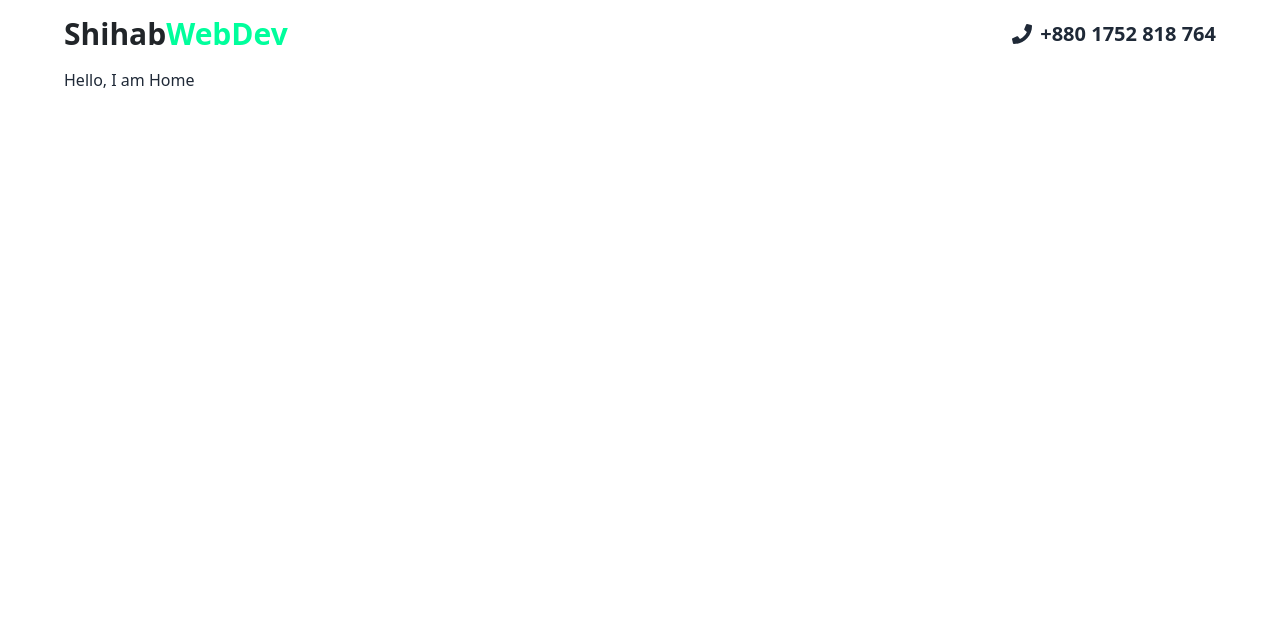
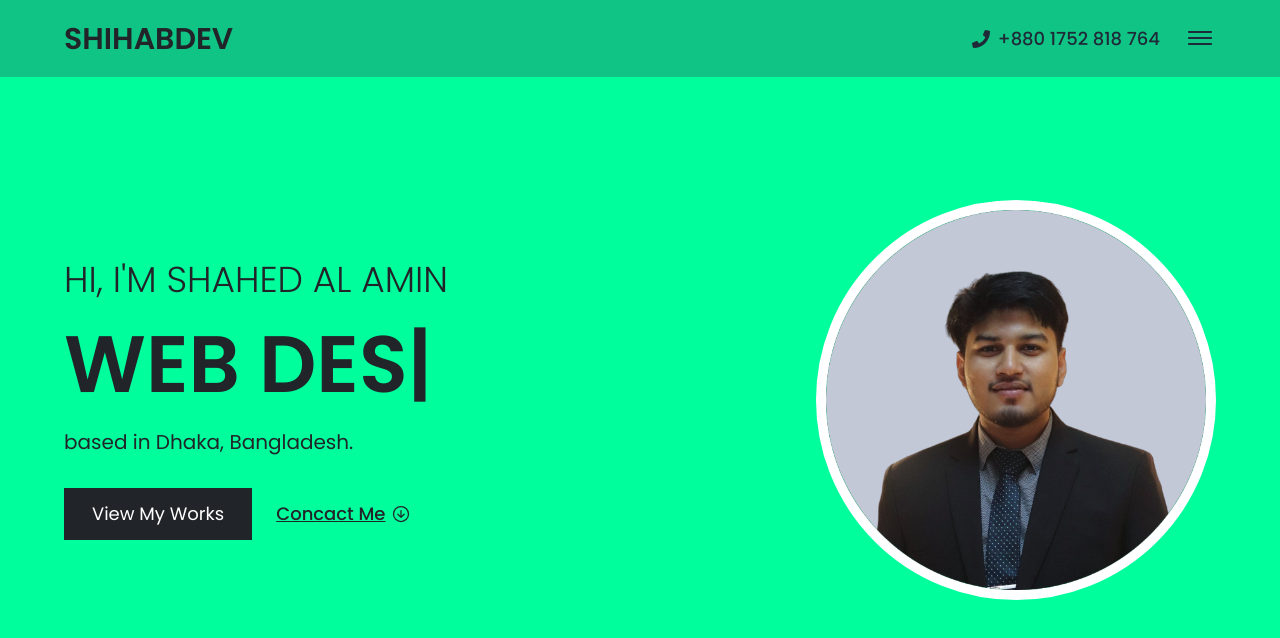
Before and after one commit to shihab01118/my-portfolio, a React (Vite) app: page / in a window 1280 px wide. Shown: the top 638 px of the page. Built offline with nearby package versions, Linux system fonts and the light colour scheme.

Commit message:
banner added

```diff
--- a/package.json
+++ b/package.json
@@ -17,6 +17,7 @@
     "react-dom": "^18.2.0",
     "react-icons": "^4.12.0",
     "react-router-dom": "^6.20.1",
+    "react-type-animation": "^3.2.0",
     "sort-by": "^1.2.0"
   },
   "devDependencies": {
--- /dev/null
+++ b/src/components/Navbar/Dropdown/Dropdown.jsx
@@ -0,0 +1,17 @@
+import { useState } from "react";
+import { IoIosMenu } from "react-icons/io";
+import { RxCross2 } from "react-icons/rx";
+
+const Dropdown = () => {
+  const [isOpen, setIsOpen] = useState(false);
+
+  return (
+    <div>
+      <button className="pt-[6px]" onClick={() => setIsOpen(!isOpen)}>
+        {isOpen ? <RxCross2 size={32} /> : <IoIosMenu size={32} />}
+      </button>
+    </div>
+  );
+};
+
+export default Dropdown;
--- a/src/components/Navbar/Navbar/Navbar.jsx
+++ b/src/components/Navbar/Navbar/Navbar.jsx
@@ -1,20 +1,21 @@
 import { FaPhone } from "react-icons/fa";
+import Dropdown from "../Dropdown/Dropdown";
 
 const Navbar = () => {
   return (
-    <div className="w-full bg-white py-4">
+    <div className="w-full bg-gray-700 bg-opacity-30 fixed py-4">
       <div className="max-w-6xl mx-auto flex justify-between items-center">
         <div>
-          <h2 className="text-[#212529] font-bold text-3xl">
-            Shihab<span className="text-[#00FE9C]">WebDev</span>
+          <h2 className="text-secondary font-semibold text-3xl uppercase">
+            ShihabDev
           </h2>
         </div>
         <div className="flex gap-6">
           <div className="flex items-center gap-2">
-            <FaPhone size={20} />
-            <p className="text-xl font-semibold">+880 1752 818 764</p>
+            <FaPhone size={18} />
+            <p className="text-lg font-medium">+880 1752 818 764</p>
           </div>
-
+          <Dropdown />
         </div>
       </div>
     </div>
--- a/src/index.css
+++ b/src/index.css
@@ -1,4 +1,4 @@
-@import url('https://fonts.googleapis.com/css2?family=Poppins:ital,wght@0,400;0,500;0,600;0,700;0,800;0,900;1,400;1,500;1,600;1,700;1,800;1,900&display=swap');
+@import url('https://fonts.googleapis.com/css2?family=Poppins:ital,wght@0,200;0,300;0,400;0,500;0,600;0,700;0,800;0,900;1,400;1,500;1,600;1,700;1,800;1,900&display=swap');
 
 @tailwind base;
 @tailwind components;
--- a/src/layouts/MainLayout.jsx
+++ b/src/layouts/MainLayout.jsx
@@ -3,11 +3,9 @@ import Navbar from "../components/Navbar/Navbar/Navbar";
 
 const MainLayout = () => {
   return (
-    <div>
+    <div className="font-poppins">
       <Navbar />
-      <div className="max-w-6xl mx-auto">
-        <Outlet />
-      </div>
+      <Outlet />
     </div>
   );
 };
--- a/src/pages/Home.jsx
+++ /dev/null
@@ -1,10 +0,0 @@
-const Home = () => {
-
-    return (
-        <div>
-            <p> Hello, I am Home </p>
-        </div>
-    )
-};
-
-export default Home;
--- /dev/null
+++ b/src/pages/Home/Banner/Banner.jsx
@@ -0,0 +1,45 @@
+import { TypeAnimation } from "react-type-animation";
+import { IoArrowDownCircleOutline } from "react-icons/io5";
+import ProfileImg from "../../../assets/profile-pic (1.0).png";
+
+const Banner = () => {
+  return (
+    <div className="min-h-screen bg-[#00FE9C]">
+      <div className="max-w-6xl mx-auto flex justify-between items-center h-screen">
+        <div className="text-secondary">
+          <p className="text-4xl uppercase font-light">
+            Hi, I{"'"}M shahed al amin
+          </p>
+          <div className="my-1">
+            <TypeAnimation
+              preRenderFirstString={true}
+              speed={35}
+              sequence={["Web Designer", 2000, "Web Developer", 2000]}
+              style={{
+                fontSize: "5em",
+                textTransform: "uppercase",
+                fontWeight: 600,
+              }}
+              repeat={Infinity}
+            />
+          </div>
+          <p className="text-xl">based in Dhaka, Bangladesh.</p>
+          <div className="flex mt-8 gap-6 items-center">
+            <button className="py-3 px-7 rounded-none capitalize text-lg text-white bg-secondary border-none hover:bg-[#424649]">
+              View My Works
+            </button>
+            <button className="text-secondary flex items-center gap-[6px] hover:text-[#424649]">
+              <span className="underline text-lg font-medium">Concact Me</span>{" "}
+              <IoArrowDownCircleOutline size={20} />
+            </button>
+          </div>
+        </div>
+        <div className="rounded-full w-[400px] border-[10px] border-white">
+          <img src={ProfileImg} alt="Profile Image" title="I'm Shihab" />
+        </div>
+      </div>
+    </div>
+  );
+};
+
+export default Banner;
--- /dev/null
+++ b/src/pages/Home/Home/Home.jsx
@@ -0,0 +1,11 @@
+import Banner from "../Banner/Banner";
+
+const Home = () => {
+  return (
+    <div>
+      <Banner />
+    </div>
+  );
+};
+
+export default Home;
--- a/src/routes/routes.jsx
+++ b/src/routes/routes.jsx
@@ -1,6 +1,6 @@
 import { createBrowserRouter } from "react-router-dom";
 import MainLayout from "../layouts/MainLayout";
-import Home from "../pages/Home";
+import Home from "../pages/Home/Home/Home";
 
 const router = createBrowserRouter([
   {
@@ -9,7 +9,7 @@ const router = createBrowserRouter([
     children: [
       {
         path: "/",
-        element: <Home />
+        element: <Home />,
       },
     ],
   },
--- a/tailwind.config.js
+++ b/tailwind.config.js
@@ -5,6 +5,7 @@ export default {
     extend: {
       colors: {
         primary: "#00FE9C",
+        secondary: "#212529"
       },
       fontFamily: {
         poppins: "'Poppins', sans-serif",
```
Also changed, not shown: src/assets/profile-pic (1.0).png (added), 1 other file (tests, documents, lock files or other folders).
